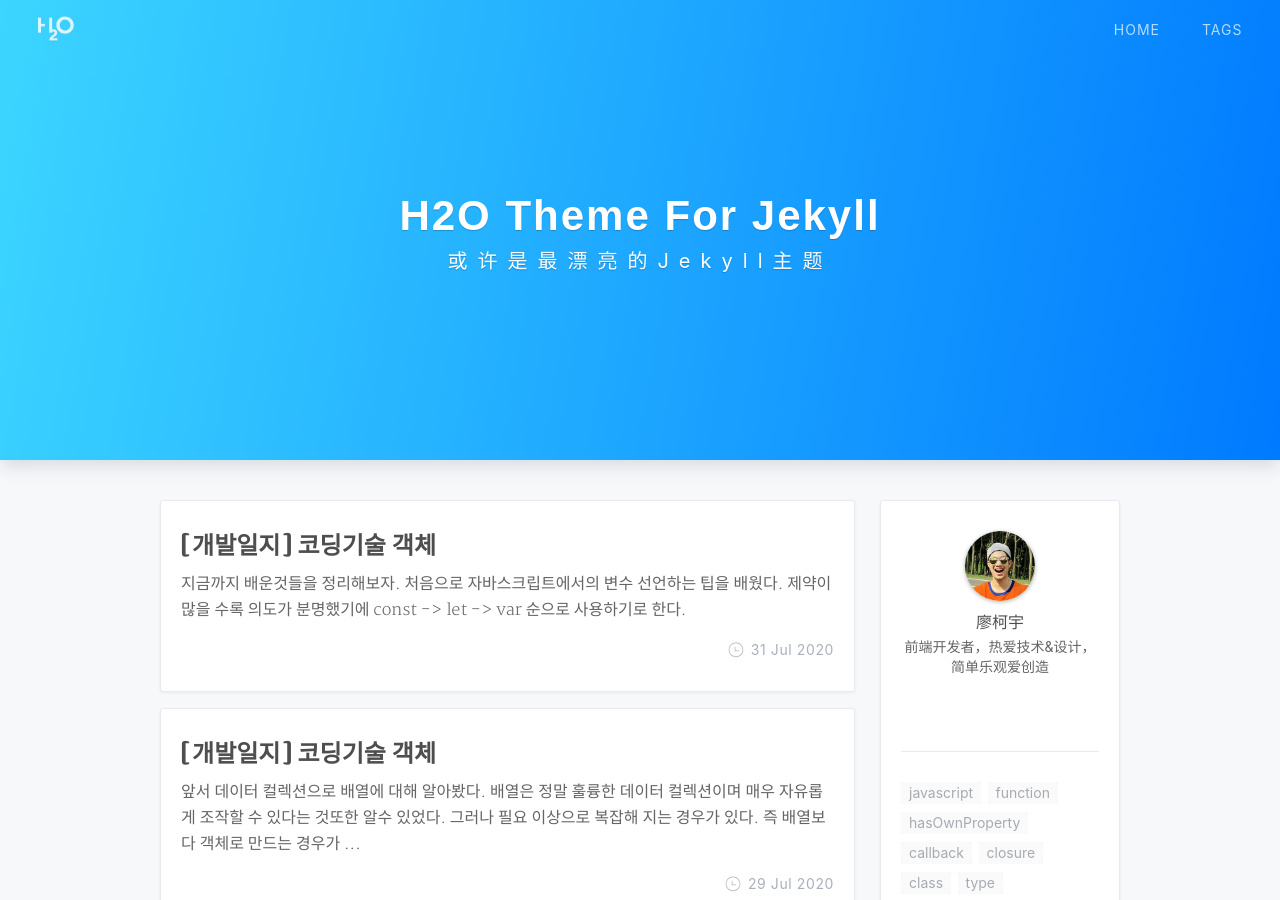
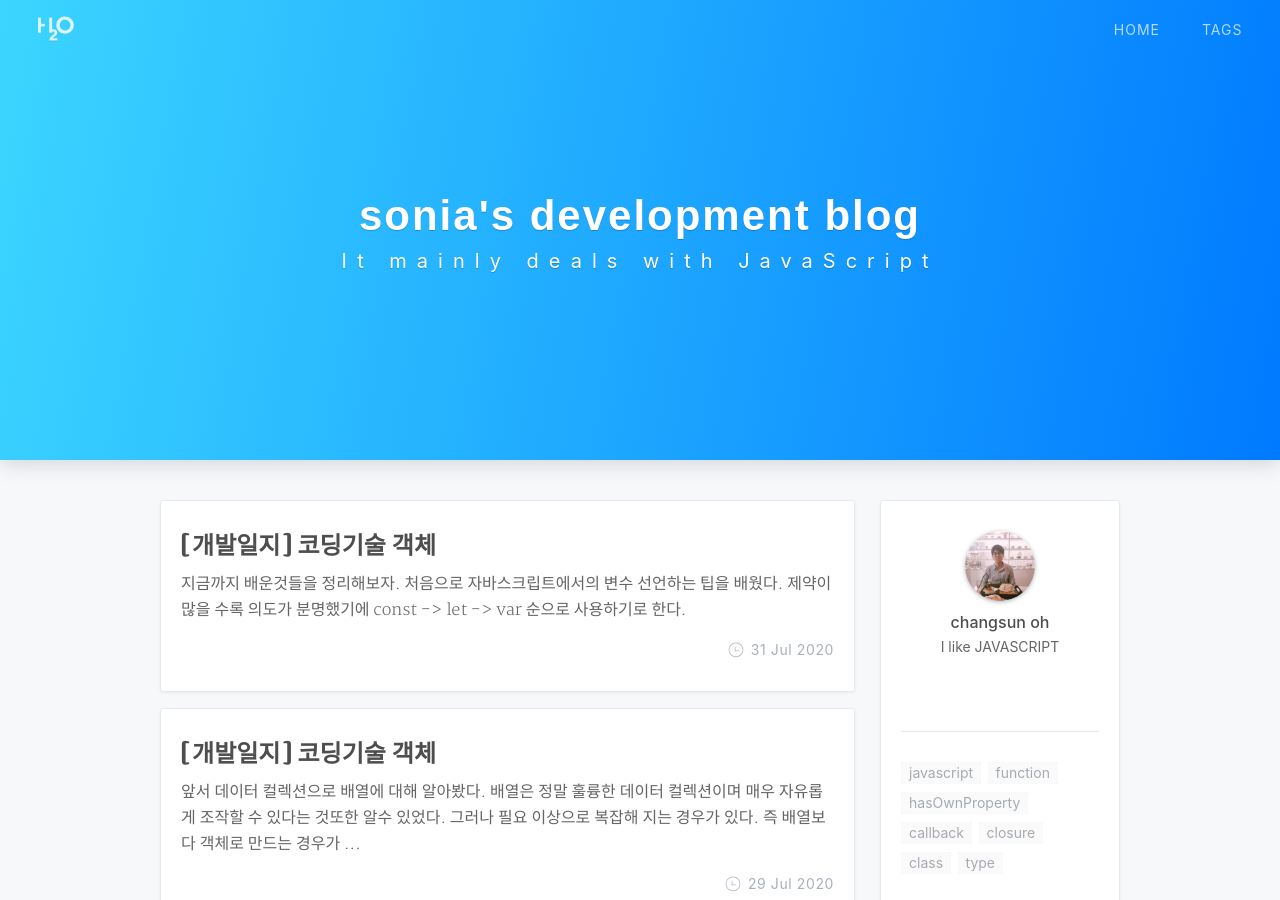
Before and after one commit to ckdtjs505/jsCoreStudy.github.io, a Jekyll site: the page built from index.html, in a window 1280 px wide and 900 px high. Built offline with Jekyll 4.4.1, drawn with Linux system fonts in a browser that asks for light colours; nearby versions of some CDN libraries; the list of posts is cut into pages by our own code; a style sheet for code colours, icons or effects is not loaded; some of the changed text lies outside the part shown.

Commit message:
Feat: main header update

```diff
--- a/_config.yml
+++ b/_config.yml
@@ -1,8 +1,8 @@
 # Site settings 配置站点
-title: '廖柯宇的独立博客'
-description: '昵称悟空，千禧一代，前端开发者/伪极客/灵魂摄影师，热爱技术&设计。很高兴能在这里与你分享我对技术和生活的思考。'
-keyword: '廖柯宇, 廖柯宇的独立博客, 廖柯宇的博客, 前端, 前端开发, 前端博客, javascript, vuejs, nodejs, 设计'
-url: '' # your host
+title: "소니아 개발 블로그"
+description: "주로 자바스크립트에 대해 다룹니다 ㅎㅎ"
+keyword: "javascript, react, nodejs"
+url: "" # your host
 
 # when build blog on server, if you don't need baseurl, you should leave this value blank.
 # 在服务器上建站时，如果你不需要子域名，请将这一格留空
@@ -12,22 +12,22 @@
 # 例如，当你的域名是 "kaeyleo.github.io"  时，这个 url 需要留空
 # but if your created a repo named "myblog", and the site is "kaeyleo.github.io/myblog", change baseurl to '/myblog'
 # 但是，如果你创建了一个叫 "myblog" 的网站，此时网址会变成 "kaeyleo.github.io/myblog" ，这时再将 baseurl 设置为 '/myblog'
-baseurl: ''
+baseurl: ""
 
 # Navigation links
 nav:
-  home: '/'
-  tags: '/tags.html'
+  home: "/"
+  tags: "/tags.html"
 
 # Footer
 footer:
-  since: 2017
+  since: 2020
 
 # Author 配置博主信息
-author: '廖柯宇'
-nickname: '悟空'
-bio: '前端开发者，热爱技术&设计，简单乐观爱创造'
-avatar: '/assets/img/profile.png'
+author: "changsun oh"
+nickname: "sonia"
+bio: "I like JAVASCRIPT"
+avatar: "/assets/img/avatar.jpg"
 
 # Search
 search: true
@@ -38,28 +38,28 @@
 # Comments 评论功能
 comments:
   disqus: false
-  disqus_url: 'https://liaokeyu.disqus.com/embed.js'
+  disqus_url: "https://liaokeyu.disqus.com/embed.js"
 
 # MathJax 公式支持 by Ray-Eldath
 mathjax: true
 
 # Share
 social-share: true
-social-share-items: ['wechat', 'weibo', 'douban', 'twitter']
+social-share-items: ["wechat", "weibo", "douban", "twitter"]
 
 # theme color 主题皮肤
-theme-color: 'default'  # pink or default
+theme-color: "default" # pink or default
 
 # Post header background patterns (when the post no cover): circuitBoard, overlappingCircles, food, glamorous, ticTacToe, seaOfClouds
-postPatterns: 'circuitBoard'
+postPatterns: "circuitBoard"
 
 # SNS settings 配置社交网站
 # url: email, weibo, zhihu, twitter, instagram, juejin, github, douban, facebook, dribble, uicn, jianshu, medium, linkedin
 sns:
-  weibo: '//weibo.com/lovecolcol'
-  juejin: '//juejin.im/user/57a6f434165abd006159b4cc'
-  instagram: '//www.instagram.com/steveliaocn'
-  github: '//github.com/kaeyleo'
+  weibo: "//weibo.com/lovecolcol"
+  juejin: "//juejin.im/user/57a6f434165abd006159b4cc"
+  instagram: "//www.instagram.com/steveliaocn"
+  github: "//github.com/kaeyleo"
 
 # Tags 设置标签
 recommend-tags: true # whether or not display recommend-tags on the sidebar
@@ -67,8 +67,8 @@
 
 # Build settings
 paginate: 6
-paginate_path: 'page:num'
-exclude: ['node_modules', 'dev', 'package.json', 'gulpfile.js', '.gitignore', 'README.md']
+paginate_path: "page:num"
+exclude: ["node_modules", "dev", "package.json", "gulpfile.js", ".gitignore", "README.md"]
 
 # Markdown
 markdown: kramdown
--- a/index.html
+++ b/index.html
@@ -1,7 +1,7 @@
 ---
 layout: default
-home-title: H2O Theme For Jekyll
-description: 或许是最漂亮的Jekyll主题
+home-title: sonia's development blog
+description: It mainly deals with JavaScript
 ---
 
 {% include header.html %}
```
Also changed, not shown: .prettierrc.js (deleted), README.md, assets/img/avatar.jpg (renamed from assets/images/avatar.jpg), assets/img/javascript.jpeg (renamed from assets/images/javascript.jpeg), 1 other file.
